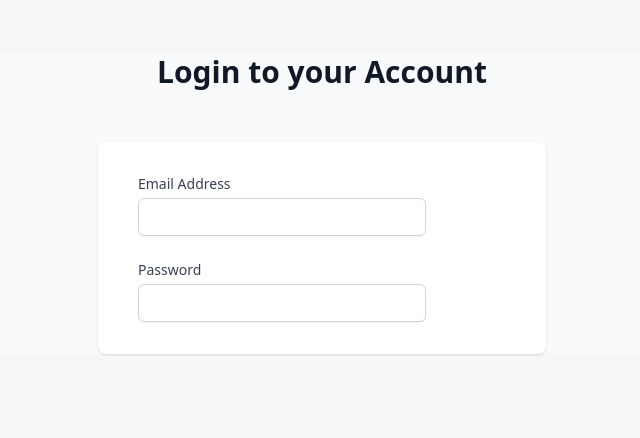
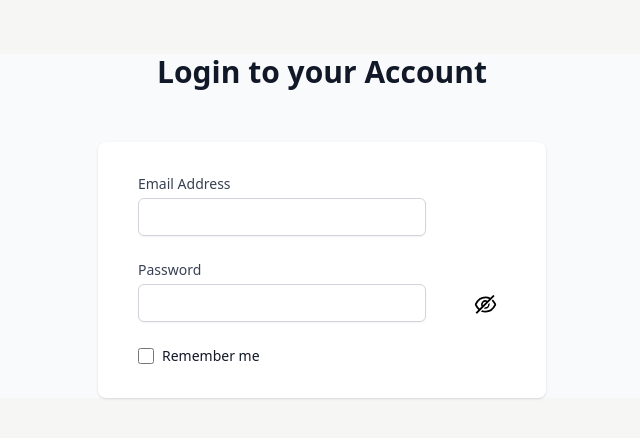
Before and after one commit to shruti180103/E-Commerce, a React (Create React App) app in the folder frontend/geargleams/: page /login in a window 1280 px wide. Shown: the part 106-544 px from the top of the page, without its empty margins (318-958 px from the left). Built offline with nearby package versions, Linux system fonts and the light colour scheme.

Commit message:
remember me

```diff
--- a/frontend/geargleams/src/components/Login/Login.jsx
+++ b/frontend/geargleams/src/components/Login/Login.jsx
@@ -1,4 +1,6 @@
 import React, { useState } from "react";
+import { AiOutlineEye, AiOutlineEyeInvisible } from "react-icons/ai";
+import styles from "../../styles/styles";
 
 const Login = () => {
   const [email, setEmail] = useState("");
@@ -40,7 +42,7 @@ const Login = () => {
               >
                 Password
               </label>
-              <div className="mt-1 relativ">
+              <div className="mt-1 relative">
                 <input
                   type={visible ? "text" : "password"}
                   name="password"
@@ -50,6 +52,35 @@ const Login = () => {
                   onChange={(e) => setPassword(e.target.value)}
                   className="appearance-none block w-full sm:w-72 px-3 py-2 border border-gray-300 rounded-md shadow-sm placeholder-gray-400 focus:outline-none focus:ring-blue-500 focus:border-blue-500 sm:text-sm"
                 />
+                {visible ? (
+                  <AiOutlineEye
+                    className="absolute right-2 top-2 cursor-pointer"
+                    size={25}
+                    onClick={() => setVisible(false)}
+                  />
+                ) : (
+                  <AiOutlineEyeInvisible
+                    className="absolute right-2 top-2 cursor-pointer"
+                    size={25}
+                    onClick={() => setVisible(true)}
+                  />
+                )}
+              </div>
+            </div>
+            <div className={`${styles.noramlFlex} justify-between`}>
+              <div className={`${styles.noramlFlex}`}>
+                <input
+                  type="checkbox"
+                  name="remember-me"
+                  id="remember-me"
+                  className="h-4 w-4 text-blue-600 focus:ring-blue-500 border-gray-300 rounded"
+                />
+                <label
+                  htmlFor="remember-me"
+                  className="ml-2 block text-sm text-gray-900"
+                >
+                  Remember me
+                </label>
               </div>
             </div>
           </form>
```
